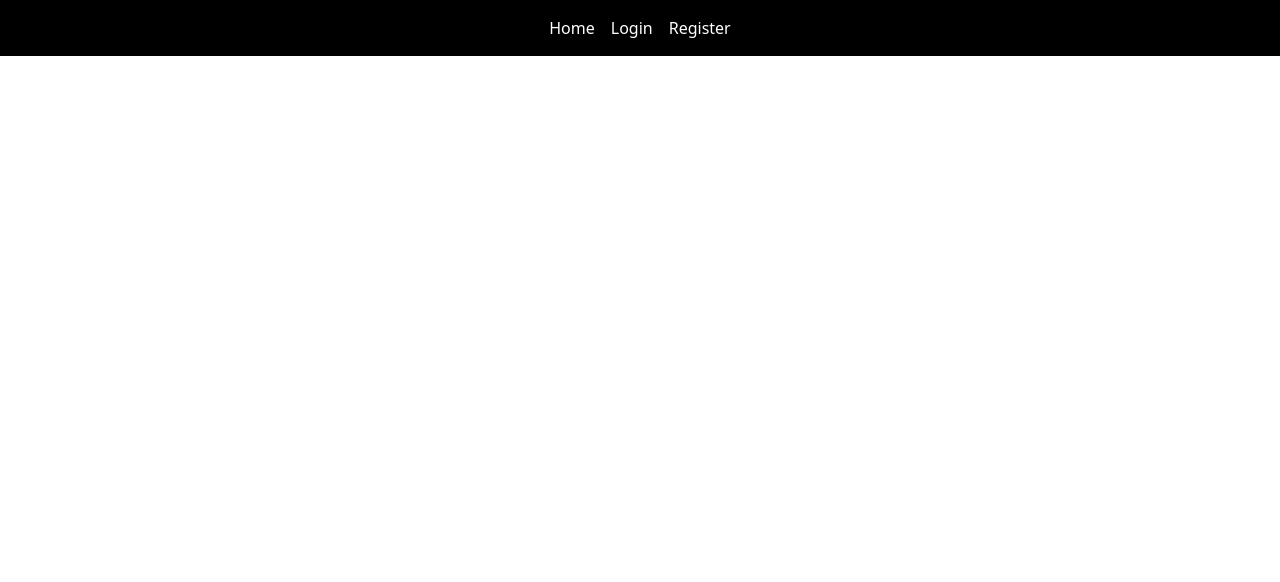
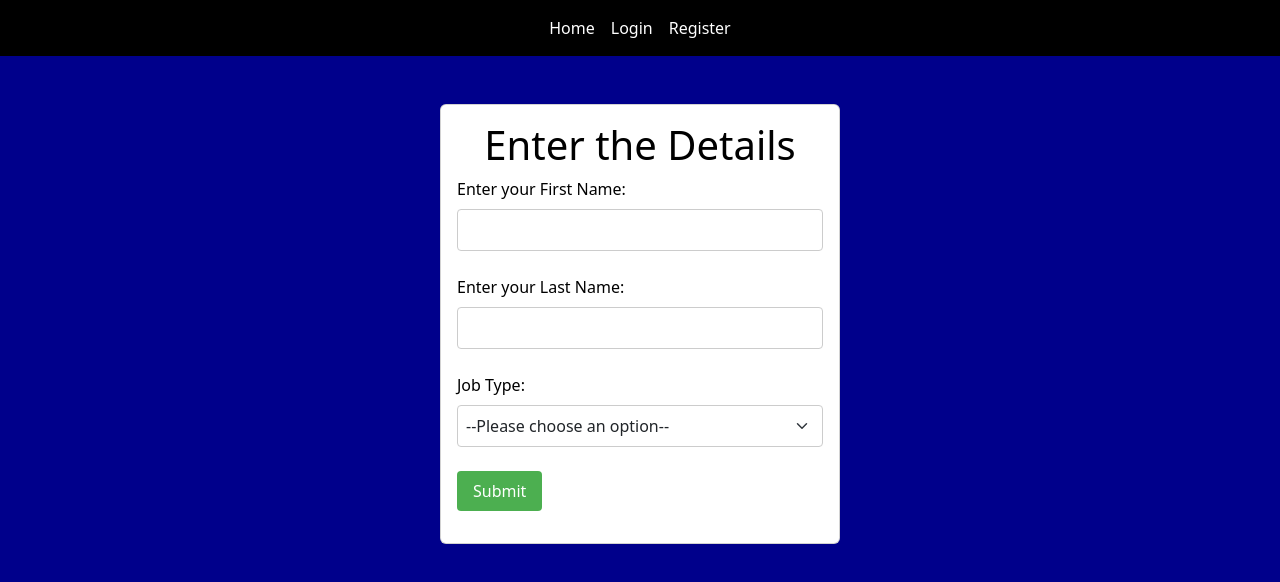
Before and after one commit to chintakjoshi/TWA-OSS, a React (Create React App) app in the folder client/: page /apply in a window 1280 px wide. Shown: the top 582 px of the page. Built offline with nearby package versions, Linux system fonts and the light colour scheme.

Commit message:
Adding form component and connecting it to the database

```diff
--- a/client/src/App.js
+++ b/client/src/App.js
@@ -6,6 +6,7 @@ import Landing from './components/Landing'
 import Login from './components/Login'
 import Register from './components/Register'
 import Profile from './components/Profile'
+import Apply from './components/apply'
 
 class App extends Component {
   render() {
@@ -18,6 +19,7 @@ class App extends Component {
             <Route exact path="/register" component={Register} />
             <Route exact path="/login" component={Login} />
             <Route exact path="/profile" component={Profile} />
+            <Route exact path="/apply" component={Apply} />
           </div>
         </div>
       </Router>
--- a/client/src/components/Landing.js
+++ b/client/src/components/Landing.js
@@ -1,5 +1,6 @@
 import React, { Component } from 'react';
 import 'bootstrap/dist/css/bootstrap.min.css';
+import { Link } from 'react-router-dom';
 
 class Landing extends Component {
   render() {
@@ -21,6 +22,13 @@ class Landing extends Component {
             <a className="btn btn-primary btn-lg" href="https://second-chance-slu.web.app/" target="_blank" rel="noopener noreferrer" role="button">Learn more</a>
           </p>
         </div>
+        <div className="jumbotron mt-5 bg-blue text-black">
+          <h2 className="display-5"> Are you Justice-involved and Looking for a job?</h2>
+          <hr className="my-4" />
+          <p className="lead">
+          <Link className="btn btn-primary btn-lg" to="/apply" role="button">Apply here</Link>
+          </p>
+        </div>
       </div>
     );
   }
--- /dev/null
+++ b/client/src/components/apply.js
@@ -0,0 +1,102 @@
+import React, { Component } from 'react';
+import axios from 'axios';
+
+class Apply extends Component {
+  state = {
+    firstName: '',
+    lastName: '',
+    jobType: '',
+    message: '',
+    color: 'black',
+    // additional state fields for your form
+  };
+
+  handleChange = (e) => {
+    this.setState({
+      [e.target.id]: e.target.value
+    });
+  }
+
+  handleSubmit = (e) => {
+    e.preventDefault();
+
+    const { firstName, lastName, jobType } = this.state;
+
+    if (firstName === '' || lastName === '' || jobType === '') {
+      this.setState({
+        message: 'All fields are required.',
+        color: 'red'
+      });
+      return;
+    }
+
+    axios.post('/users/apply', this.state)
+      .then(response => {
+        if (response.data.status === 'Application submitted!') {
+          this.setState({
+            message: 'Thank you for filling the form, We will get back to you shortly!!!',
+            color: 'green'
+          });
+        } else {
+          this.setState({
+            message: 'You have already applied, Thank you!!!',
+            color: 'red'
+          });
+        }
+      })
+      .catch(error => {
+        console.log(error);
+        this.setState({
+          message: 'An error occurred.',
+          color: 'red'
+        });
+      });
+  }
+
+  render() {
+    return (
+      <div className="container">
+        <style>{`
+          body { background-color: darkblue; }
+          .card { max-width: 400px; margin: 0 auto; }
+          .card-title { color: black; }
+          .form-group { margin-bottom: 1.5rem; }
+          .form-label { color: black; }
+          .form-input { width: 100%; padding: 0.5rem; border-radius: 4px; border: 1px solid #ccc; }
+          .form-select { width: 100%; padding: 0.5rem; border-radius: 4px; border: 1px solid #ccc; }
+          .submit-btn { background-color: #4CAF50; color: white; border: none; padding: 0.5rem 1rem; border-radius: 4px; cursor: pointer; }
+          .message { color: ${this.state.color}; font-weight: bold; }
+        `}</style>
+        <div className="card mt-5">
+          <div className="card-body bg-blue text-white">
+            <h1 className="card-title text-center">Enter the Details</h1>
+            <form onSubmit={this.handleSubmit}>
+              <div className="form-group">
+                <label htmlFor="firstName" className="form-label">Enter your First Name:</label>
+                <input type="text" id="firstName" className="form-input" onChange={this.handleChange} />
+              </div>
+              <div className="form-group">
+                <label htmlFor="lastName" className="form-label">Enter your Last Name:</label>
+                <input type="text" id="lastName" className="form-input" onChange={this.handleChange} />
+              </div>
+              <div className="form-group">
+                <label htmlFor="jobType" className="form-label">Job Type:</label>
+                <select id="jobType" className="form-select" onChange={this.handleChange}>
+                  <option value="">--Please choose an option--</option>
+                  <option value="fullTime">Full-Time</option>
+                  <option value="partTime">Part-Time</option>
+                  <option value="contract">Contract</option>
+                </select>
+              </div>
+              {/* Additional fields for your form */}
+              <button type="submit" className="submit-btn">Submit</button>
+            </form>
+            <p className="message">{this.state.message}</p>
+          </div>
+        </div>
+      </div>
+    );
+  }
+}
+
+export default Apply;
```
Also changed, not shown: client/package.json (+11 -4 lines), package.json (+29 -3 lines), 2 other files (tests, documents, lock files or other folders).
